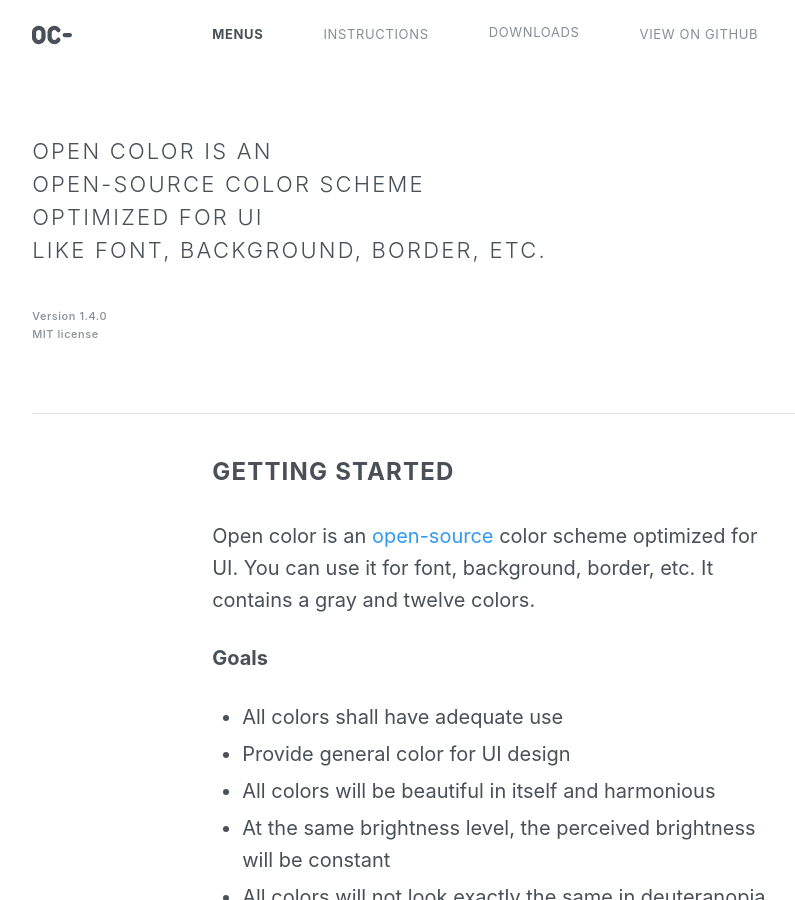
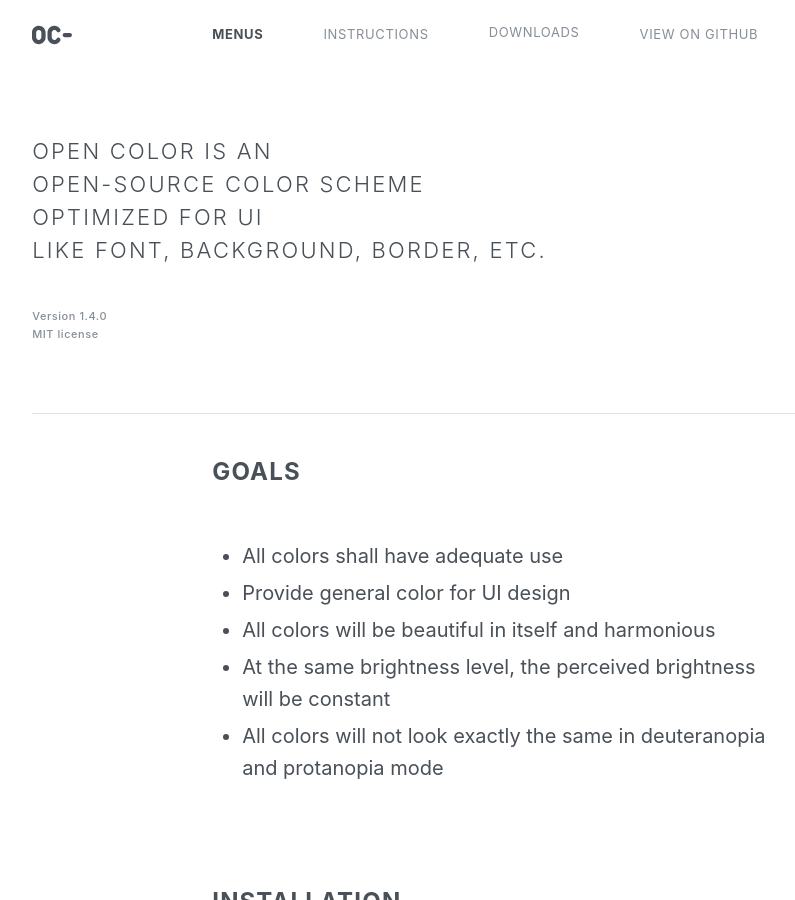
Before and after one commit to yeun/open-color, a Jekyll site: the page built from docs/documents.html, in a window 1280 px wide and 900 px high. Shown: the whole window, without its empty margins (159-954 px from the left). Built offline with Jekyll 4.4.1, drawn with Linux system fonts in a browser that asks for light colours; nearby versions of some CDN libraries; library files that are not in the unit come from our copies; some of the changed text lies outside the part shown.

```diff
--- a/docs/documents.html
+++ b/docs/documents.html
@@ -4,12 +4,8 @@ layout: default
 <div class="docs-wrap">
 
   <section class="docs-section">
-    <h3 class="docs-title">Getting started</h3>
+    <h3 class="docs-title">Goals</h3>
     <div class="docs-content">
-      <p>
-        Open color is an <a href="https://en.wikipedia.org/wiki/Open-source_software">open-source</a> color scheme optimized for UI. You can use it for font, background, border, etc. It contains a gray and twelve colors.
-      </p>
-      <h4>Goals</h4>
       <ul>
         <li>All colors shall have adequate use</li>
         <li>Provide general color for UI design</li>
```
Also changed, not shown: other parts of docs/documents.html (+0 -2 lines), README.md.
